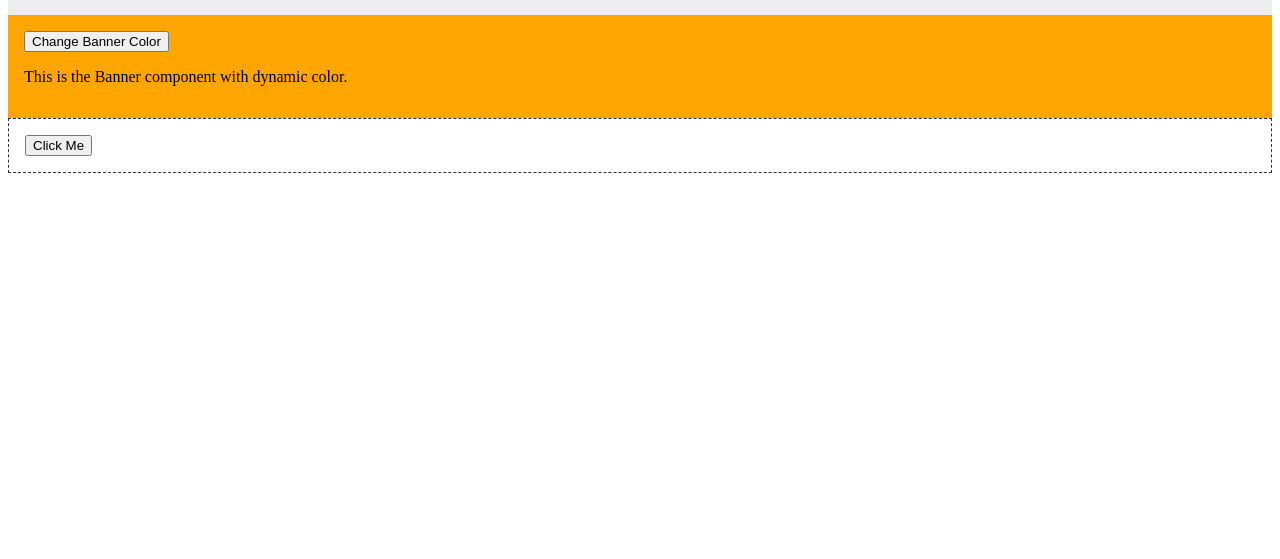
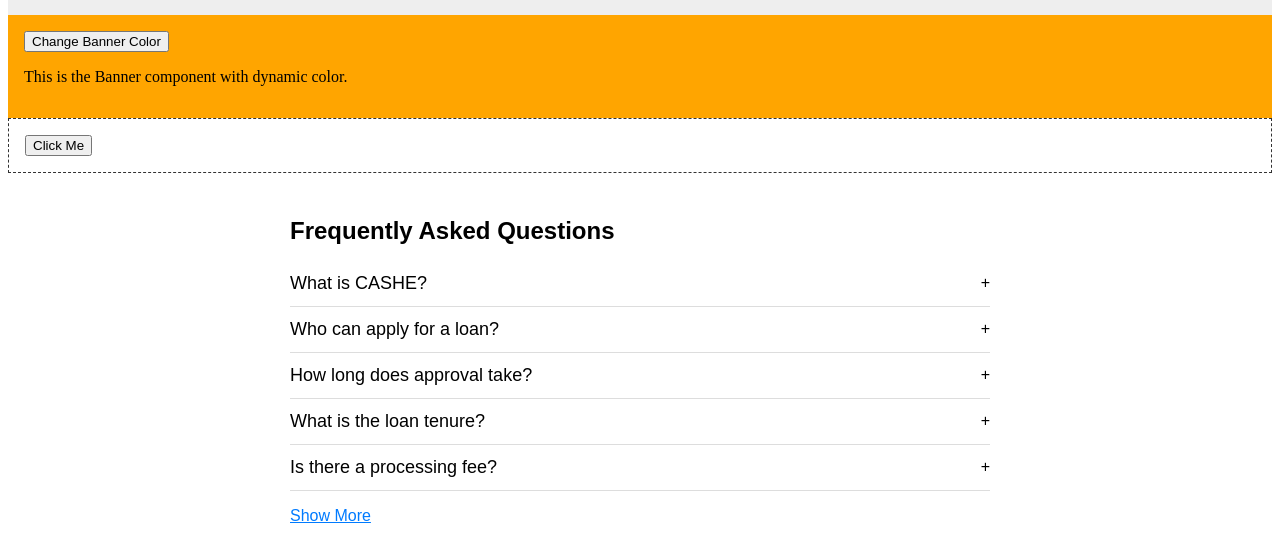
Before and after one commit to muddunazar/Cashe-Website, a Gatsby site: page / in a window 1280 px wide. Shown: the part 185-744 px from the top of the page. Built offline with nearby package versions, Linux system fonts and the light colour scheme; Gatsby itself is replaced by a stand-in of ours.

Commit message:
feat: added new comp

```diff
--- /dev/null
+++ b/src/components/FAQS.tsx
@@ -0,0 +1,111 @@
+import React, { useState, CSSProperties } from 'react';
+
+type FAQ = {
+  question: string;
+  answer: string;
+};
+
+const faqs: FAQ[] = [
+  { question: 'What is CASHE?', answer: 'CASHE is a digital lending platform for instant personal loans.' },
+  { question: 'Who can apply for a loan?', answer: 'Anyone with a stable income and valid KYC documents can apply.' },
+  { question: 'How long does approval take?', answer: 'Approval usually takes just a few minutes after verification.' },
+  { question: 'What is the loan tenure?', answer: 'You can choose a loan tenure from 3 to 12 months.' },
+  { question: 'Is there a processing fee?', answer: 'Yes, a small fee is deducted from the loan amount as processing charges.' },
+  { question: 'Can I prepay my loan?', answer: 'Yes, prepayment is allowed without any penalty.' },
+  { question: 'Is my data safe with CASHE?', answer: 'Absolutely, we follow industry-standard encryption and security measures.' },
+  { question: 'How do I track my EMI?', answer: 'You can view your EMI schedule inside the CASHE app.' },
+  { question: 'What happens on missed payments?', answer: 'Missed payments may incur late fees and affect your credit score.' },
+  { question: 'How do I contact customer support?', answer: 'You can reach us via email or the in-app support chat.' },
+];
+
+const FAQs = () => {
+  const [expandedIndexes, setExpandedIndexes] = useState<number[]>([]);
+  const [showAll, setShowAll] = useState(false);
+
+  const toggleFAQ = (index: number) => {
+    setExpandedIndexes((prev) =>
+      prev.includes(index) ? prev.filter((i) => i !== index) : [...prev, index]
+    );
+  };
+
+  const visibleFaqs = showAll ? faqs : faqs.slice(0, 5);
+
+  const styles: { [key: string]: CSSProperties } = {
+    container: {
+      maxWidth: '700px',
+      margin: '0 auto',
+      padding: '24px 16px',
+      fontFamily: 'Arial, sans-serif',
+    },
+    title: {
+      fontSize: '24px',
+      fontWeight: 'bold',
+      marginBottom: '16px',
+    },
+    faqItem: {
+      borderBottom: '1px solid #ddd',
+      padding: '12px 0',
+      cursor: 'pointer',
+    },
+    questionRow: {
+      display: 'flex',
+      justifyContent: 'space-between',
+      alignItems: 'center',
+    },
+    question: {
+      fontSize: '18px',
+      fontWeight: 500,
+      margin: 0,
+    },
+    answer: {
+      marginTop: '8px',
+      color: '#555',
+      fontSize: '16px',
+    },
+    toggleButton: {
+      marginTop: '16px',
+      color: '#007BFF',
+      background: 'none',
+      border: 'none',
+      padding: 0,
+      cursor: 'pointer',
+      fontSize: '16px',
+      textDecoration: 'underline',
+    },
+  };
+
+  return (
+    <section style={styles.container}>
+      <h2 style={styles.title}>Frequently Asked Questions</h2>
+      {visibleFaqs.map((faq, index) => {
+        const actualIndex = showAll ? index : index;
+        const isOpen = expandedIndexes.includes(actualIndex);
+
+        return (
+          <div
+            key={actualIndex}
+            style={styles.faqItem}
+            onClick={() => toggleFAQ(actualIndex)}
+          >
+            <div style={styles.questionRow}>
+              <h3 style={styles.question}>{faq.question}</h3>
+              <span>{isOpen ? '−' : '+'}</span>
+            </div>
+            {isOpen && <p style={styles.answer}>{faq.answer}</p>}
+          </div>
+        );
+      })}
+
+      {faqs.length > 5 && (
+        <button
+          style={styles.toggleButton}
+          onClick={() => setShowAll((prev) => !prev)}
+        >
+          {showAll ? 'Show Less' : 'Show More'}
+        </button>
+      )}
+    </section>
+  );
+};
+
+export default FAQs;
--- a/src/pages/index.tsx
+++ b/src/pages/index.tsx
@@ -2,6 +2,7 @@
 import Header from "../components/Header";
 import Banner from "../components/Banner";
 import CTA from "../components/CTA";
+import FAQs from "../components/FAQS";
 
 const IndexPage = () => {
   return (
@@ -10,6 +11,7 @@
       <Header />
       <Banner />
       <CTA />
+      <FAQs/>
     </main>
   );
 };
```
